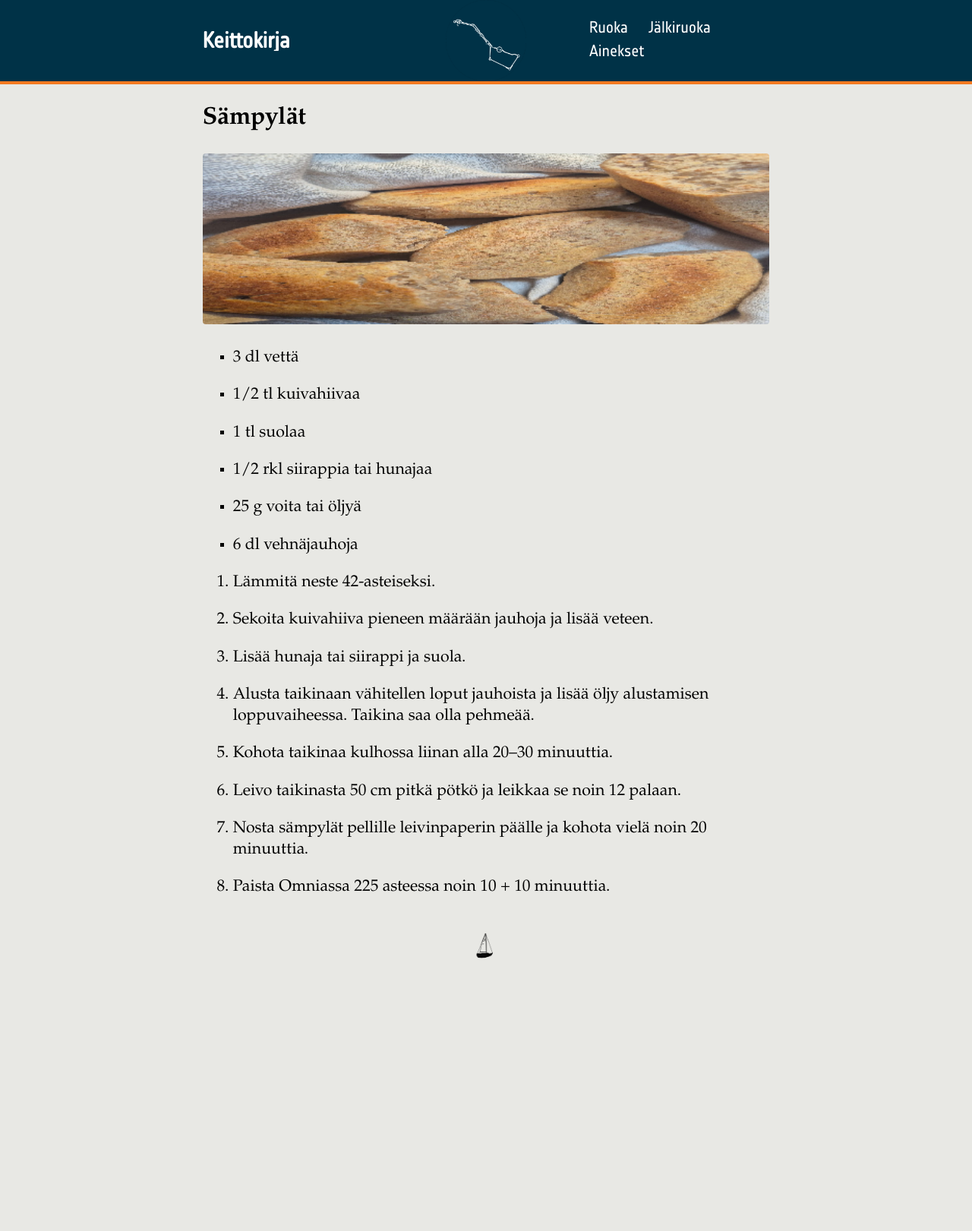
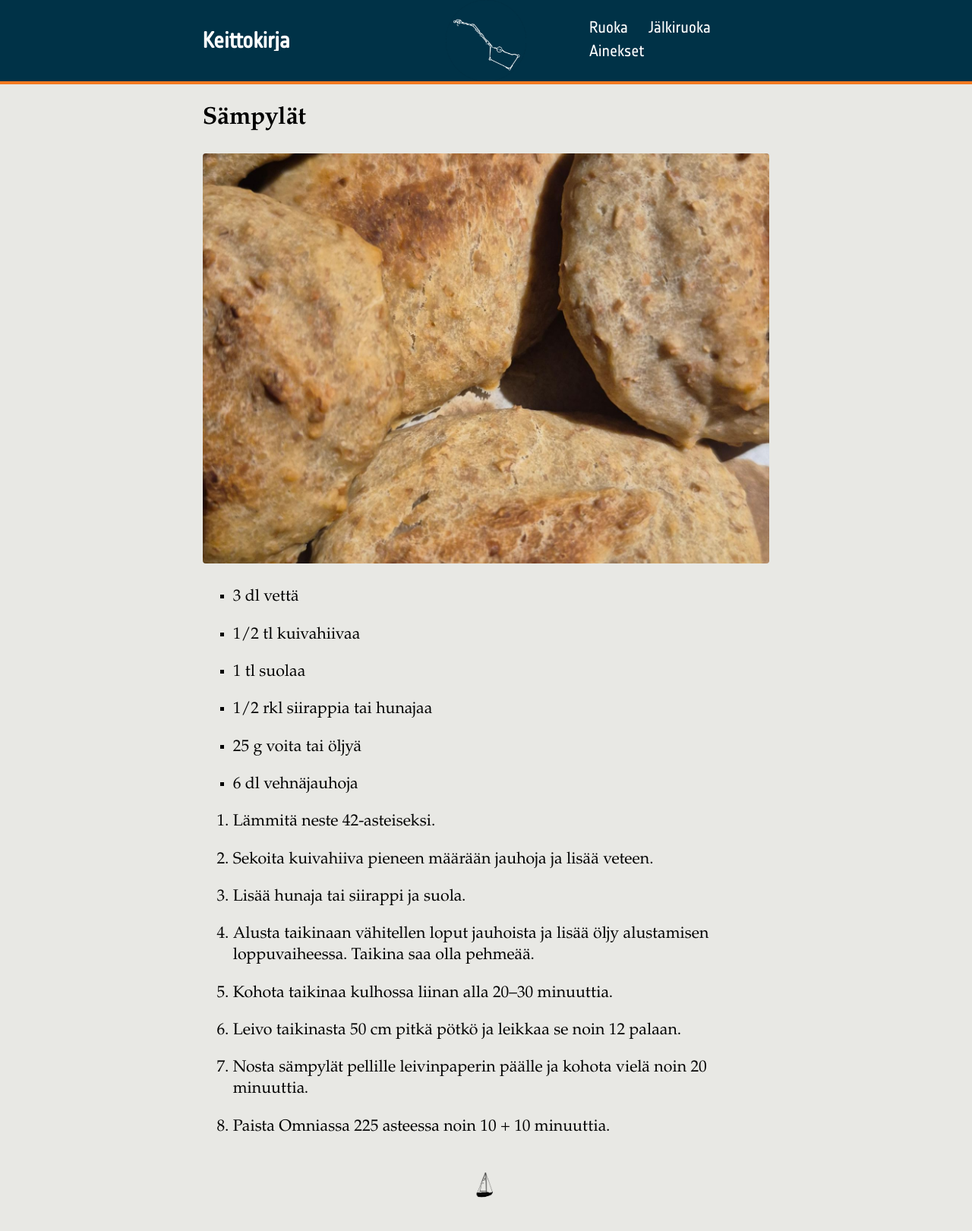
Before and after one commit to meri-imperiumi/cookbook, a Jekyll site: the page built from _recipes/breadrolls.md, in a window 1280 px wide. Shown: the whole page at 76% size. Built offline with Jekyll 4.4.1, drawn with Linux system fonts in a browser that asks for light colours; before the commit the page ends 1306 px from its top, so only the background shows below that.

Commit message:
Better picture

```diff
--- a/_recipes/breadrolls.md
+++ b/_recipes/breadrolls.md
@@ -1,9 +1,9 @@
 ---
-cover: ../files/breadrolls.png
+cover: ../files/breadrolls.jpg
 category: bread
 title: Sämpylät
 ---
-![](../files/breadrolls.png)
+![](../files/breadrolls.jpg)
 
  - [ ] 3 dl vettä
  - [ ] 1/2 tl kuivahiivaa
```
Also changed, not shown: files/breadrolls.jpg (added), files/breadrolls.png (deleted).
